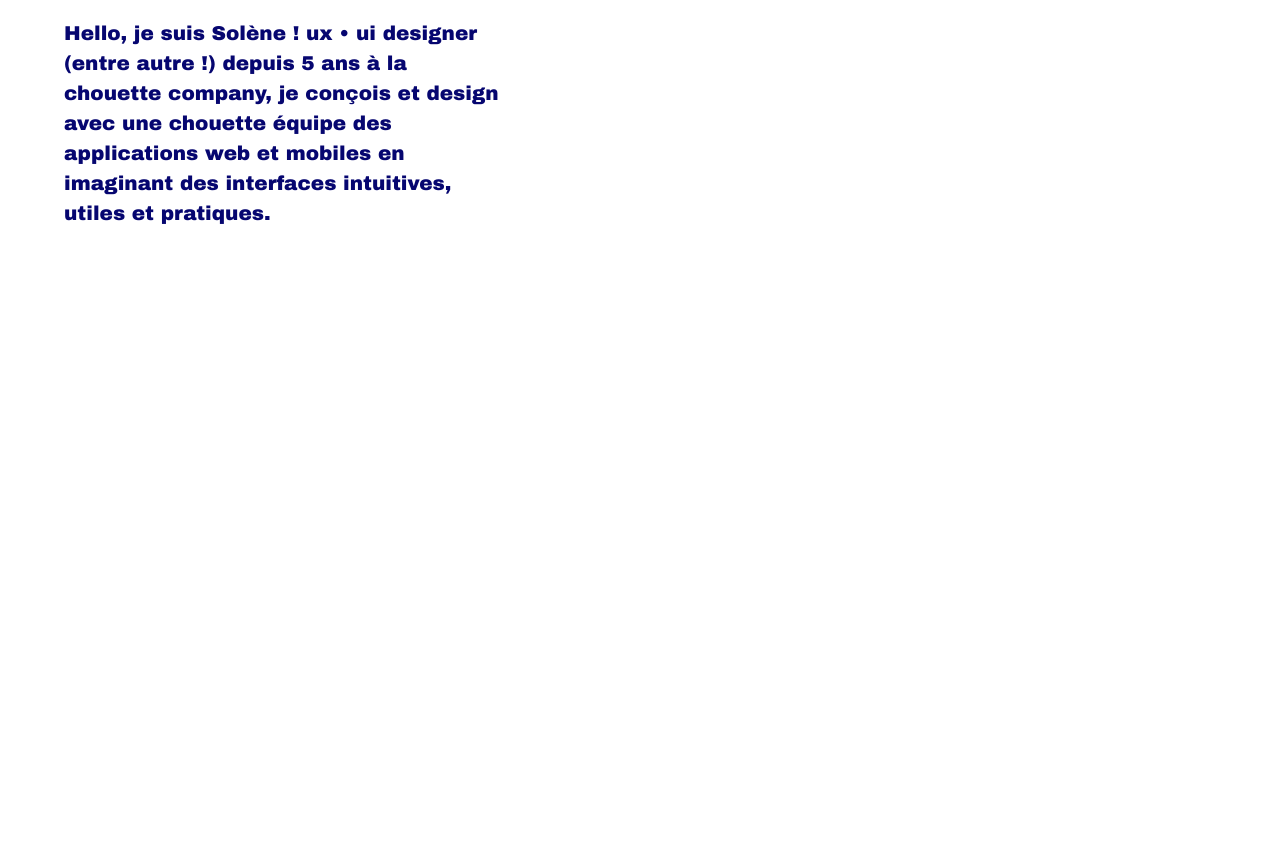
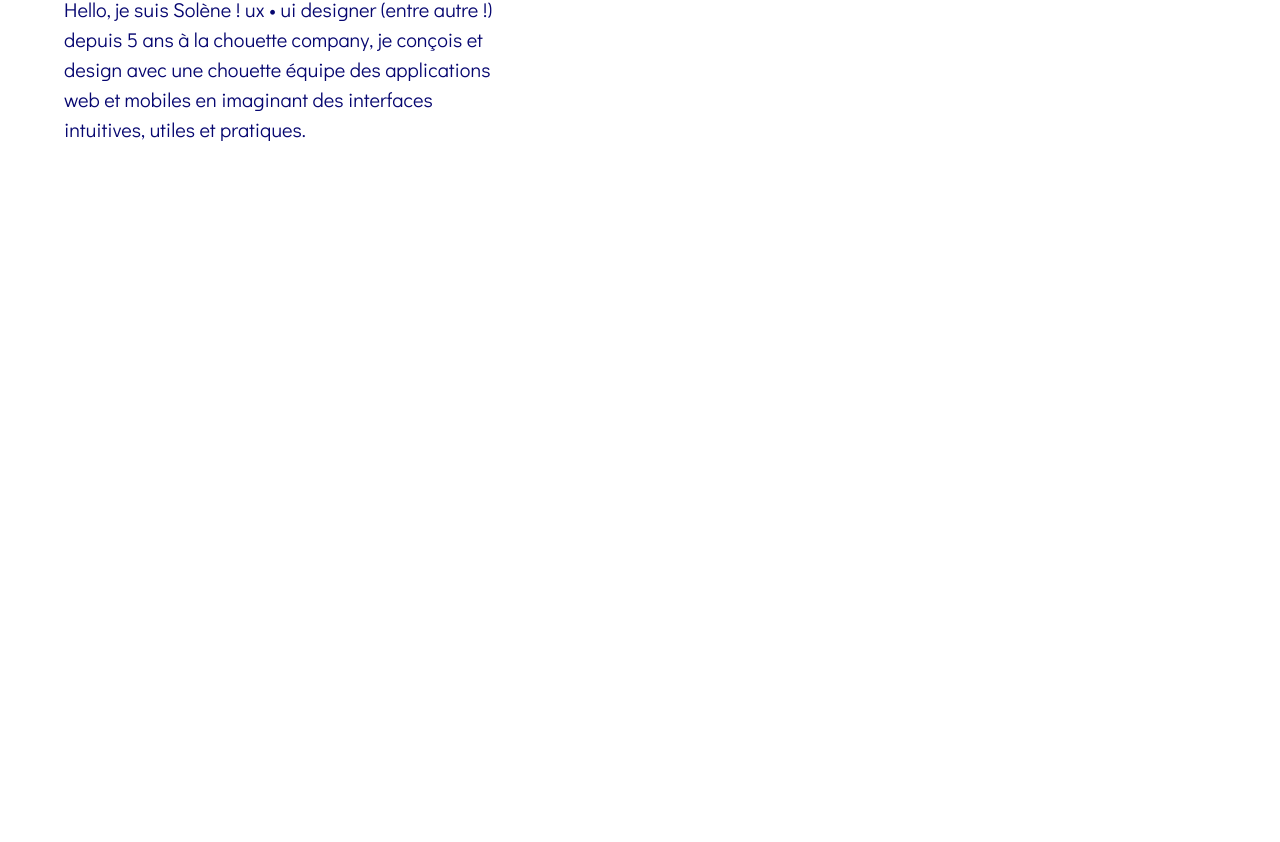
Before and after one commit to sonylours/bonjoursolene, a website built with webpack: page docs/about.html in a window 1280 px wide. Shown: the part 587-1429 px from the top of the page. Built offline with nearby package versions, Linux system fonts and the light colour scheme.

Commit message:
update font

```diff
--- a/src/scss/init.scss
+++ b/src/scss/init.scss
@@ -1,7 +1,7 @@
 @charset "utf-8";
 
 //Import font-face
-@import url('https://fonts.googleapis.com/css2?family=Archivo+Black&display=swap');
+@import url('https://fonts.googleapis.com/css2?family=Didact+Gothic&display=swap');
 @font-face {
     font-family: "jazmin_altmedium";
     src: url('../font/jazmin_alt_medium-webfont.woff2') format('woff2'),
@@ -48,8 +48,8 @@
 $fullhd-enabled: true;
 
 $family-serif: "jazmin_altmedium", serif;
-$family-sans-serif: "Archivo Black", sans-serif;
-$family-sans-serif-bold :"Archivo Black", sans-serif;
+$family-sans-serif: "Didact Gothic", sans-serif;
+$family-sans-serif-bold :"Didact Gothic", sans-serif;
 
 $family-primary: $family-sans-serif;
 $family-secondary: $family-serif;
--- a/src/scss/main.scss
+++ b/src/scss/main.scss
@@ -285,6 +285,7 @@
         font-size: $body-font-size;
         font-family: $family-sans-serif-bold;
         margin-bottom: 8px;
+        font-weight: bold;
       }
       .secondary {
         margin-bottom: 8px;
```
Also changed, not shown: docs/build/main.min.css.
